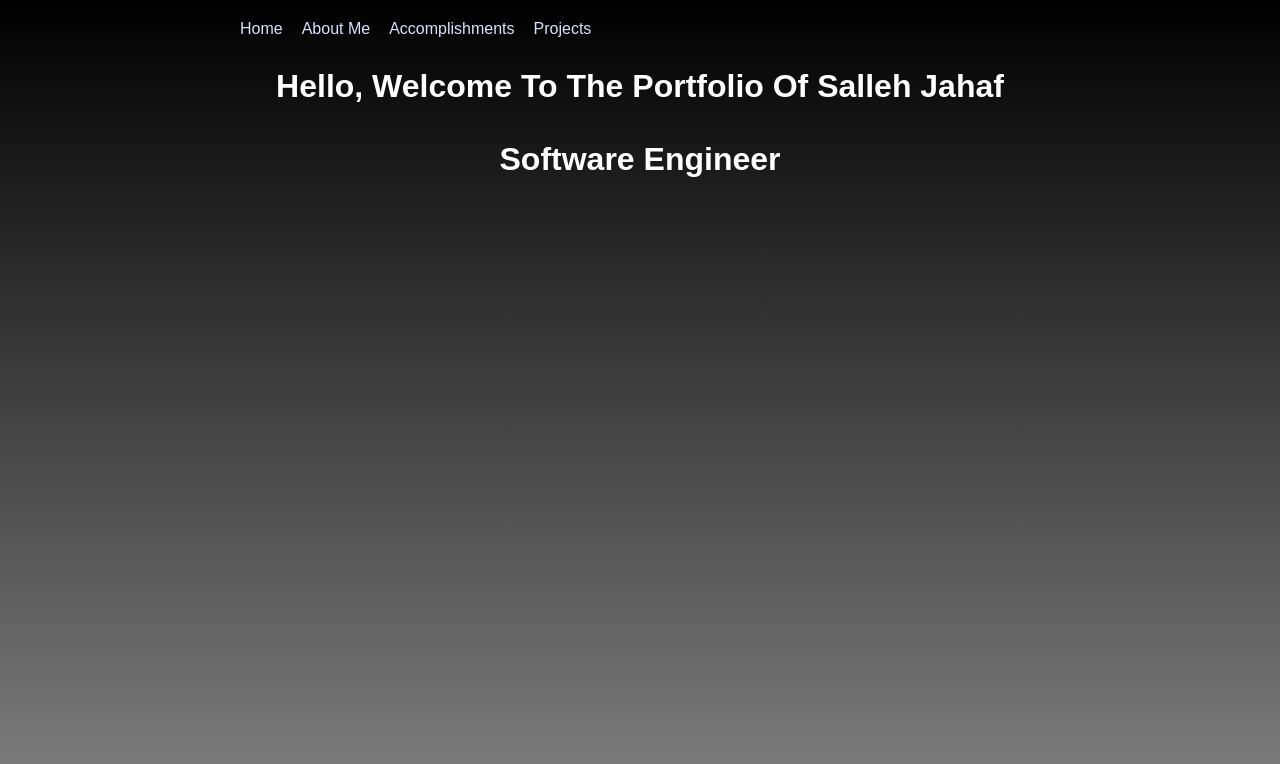
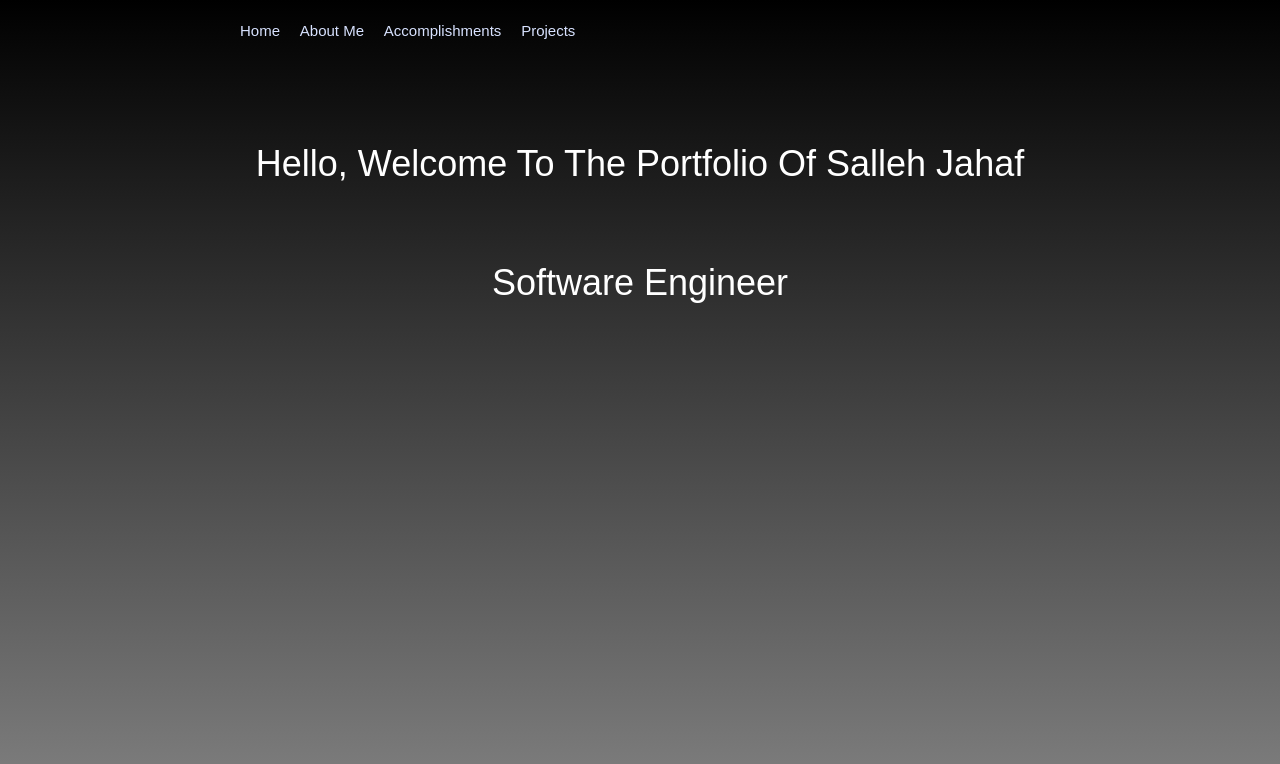
Before and after one commit to salj4215/Portfolio, a PHP site: page / in a window 1280 px wide. Shown: the top 764 px of the page. Run offline with PHP 8.4, Linux system fonts and the light colour scheme.

Commit message:
added css link to header added white text to image card decreased size of GV picture

```diff
--- a/Projects.phtml
+++ b/Projects.phtml
@@ -6,8 +6,8 @@
 ?>
 
 <div id="projects">
-    <div class="w3-card-4">
-        <img src="images/GVScreenshot.png" alt="GV">
+    <div class="w3-card-4" style="width:25%">
+        <img src="images/GVScreenshot.png" alt="GV" style="width:100%">
         <div class="w3-container w3-center">
             <p>GV Application</p>
         </div>
--- a/header.phtml
+++ b/header.phtml
@@ -2,6 +2,7 @@
 <html>
     <title>Salleh Jahaf's Portfolio</title>
     <link rel="stylesheet" type="text/css" href="portfolioStyle.css">
+    <link rel="stylesheet" type="text/css" href="w3.css">
     <div id="wholePage">
     <body>
 
--- a/portfolioStyle.css
+++ b/portfolioStyle.css
@@ -13,6 +13,7 @@
 #homeNavBar
 {
     width:              75%;
+    margin-bottom:      5%;
 }
 
 #header a
@@ -71,3 +72,13 @@ html
     transition:         .5s ease;
     backface-visibility: hidden;
 }
+
+#projects
+{
+    margin-left:        5%;
+}
+
+#projects p
+{
+    color:          #ffffff;
+}
```
Also changed, not shown: images/GVScreenshot.png.
